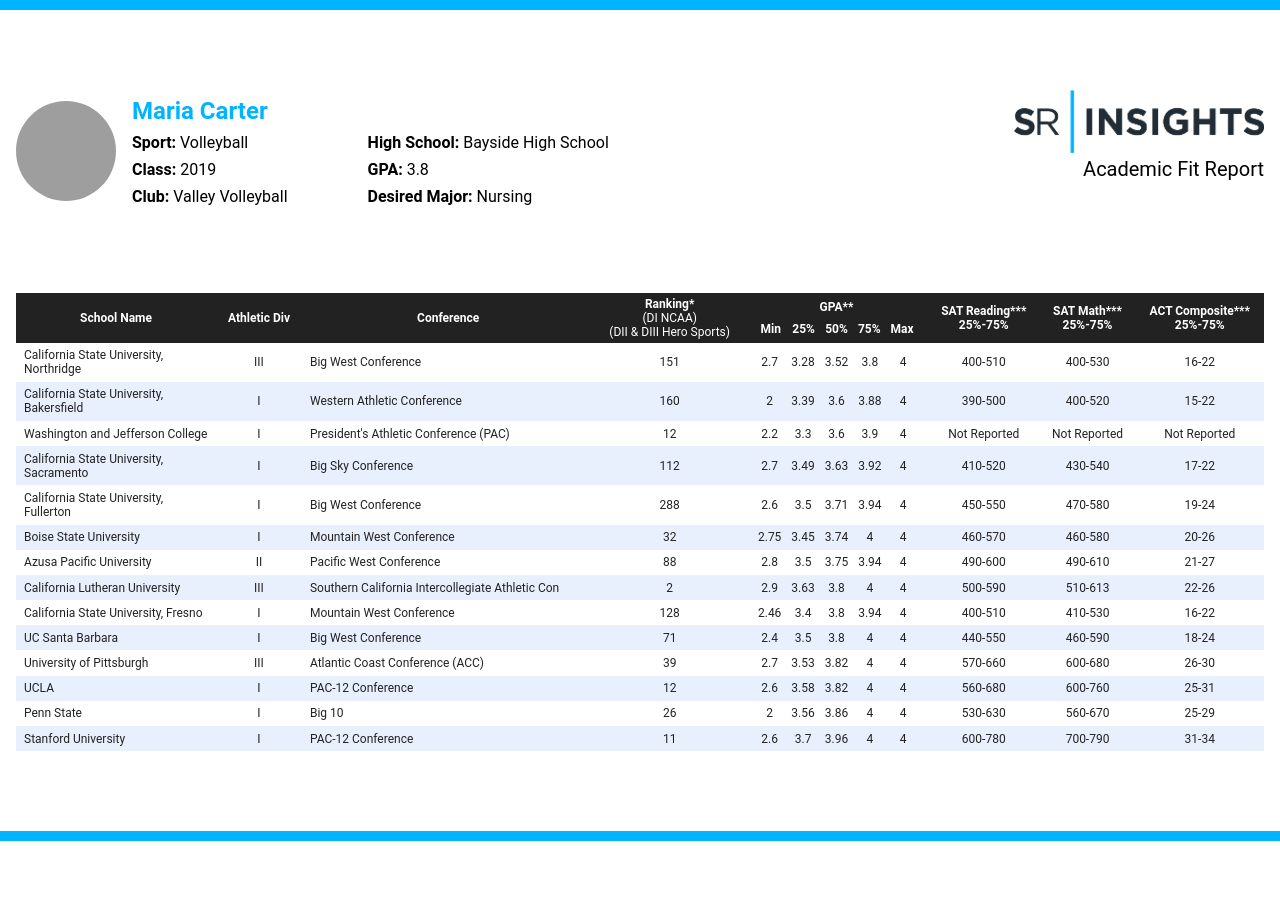
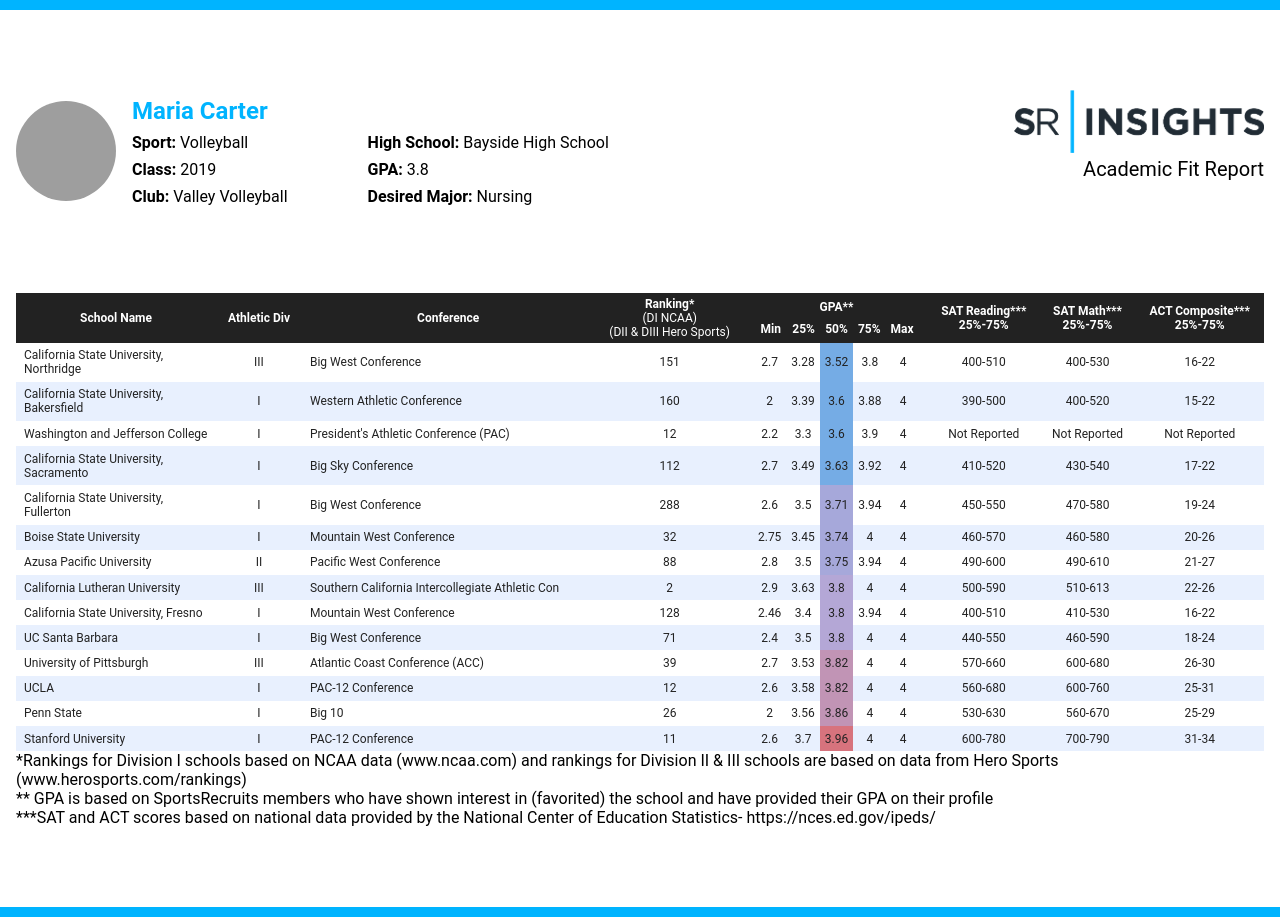
Before and after one commit to mezawebdev/sportsrecruits-code-challenge, a Vue app: page / in a window 1280 px wide. Before the commit the page ends 841 px from the top, so only its background shows below. Built offline with nearby package versions, Linux system fonts and the light colour scheme; grey boxes are pictures that could not be loaded.

Commit message:
introduce color coding feature for gpa cell

```diff
--- /dev/null
+++ b/src/components/atoms/TableGPAColorCell.vue
@@ -0,0 +1,20 @@
+<script setup lang="ts">
+import { computed } from "vue";
+
+const props = defineProps<{ athleteGPA: number; schoolAverage: number }>();
+const gpaDiff = parseFloat((props.athleteGPA - props.schoolAverage).toFixed(2));
+const color = computed(() => {
+  if (gpaDiff === 0) return "#b4a7d6";
+  if (gpaDiff >= 0.1 && gpaDiff > 0) return "#75ace5";
+  if (gpaDiff < 0.1 && gpaDiff > 0) return "#a6a8da";
+  if (gpaDiff >= -0.1 && gpaDiff < 0) return "#c194b5";
+  if (gpaDiff < -0.1 && gpaDiff < 0) return "#d7737d";
+  return "#222222";
+});
+</script>
+
+<template>
+  <span :style="{ backgroundColor: color }" class="DataRow__GPA50">{{
+    schoolAverage
+  }}</span>
+</template>
--- a/src/components/atoms/TableRow.vue
+++ b/src/components/atoms/TableRow.vue
@@ -1,6 +1,7 @@
 <script setup lang="ts">
+import TableGAPColorCell from "@/components/atoms/TableGPAColorCell.vue";
 import type { Report } from "@/interfaces";
-defineProps<{ report: Report }>();
+defineProps<{ report: Report; athleteGPA: number }>();
 </script>
 
 <template>
@@ -13,7 +14,10 @@
       <div>
         <span>{{ report.gpa.min }}</span>
         <span>{{ report.gpa["25%"] }}</span>
-        <span class="DataRow__GPA50">{{ report.gpa["50%"] }}</span>
+        <TableGAPColorCell
+          :schoolAverage="report.gpa['50%']"
+          :athleteGPA="athleteGPA"
+        />
         <span>{{ report.gpa["75%"] }}</span>
         <span>{{ report.gpa.max }}</span>
       </div>
--- a/src/components/molecules/ReportTable.vue
+++ b/src/components/molecules/ReportTable.vue
@@ -3,14 +3,18 @@
 import TableRow from "@/components/atoms/TableRow.vue";
 import TableHeader from "@/components/atoms/TableHeader.vue";
 
-defineProps<{ reports: Report[] }>();
+defineProps<{ reports: Report[]; athleteGPA: number }>();
 </script>
 
 <template>
   <div class="ReportTable">
     <table>
       <TableHeader />
-      <TableRow v-for="report in reports" :report="report" />
+      <TableRow
+        v-for="report in reports"
+        :report="report"
+        :athleteGPA="athleteGPA"
+      />
     </table>
   </div>
 </template>
--- a/src/components/templates/AcademicFitReport.vue
+++ b/src/components/templates/AcademicFitReport.vue
@@ -24,7 +24,22 @@
         :major="athlete.major"
       />
     </div>
-    <ReportTable :reports="athlete.report" />
+    <ReportTable :reports="athlete.report" :athleteGPA="athlete.gpa" />
+    <div class="AcademicFitReport__Footer">
+      <p>
+        *Rankings for Division I schools based on NCAA data (www.ncaa.com) and
+        rankings for Division II & III schools are based on data from Hero
+        Sports (www.herosports.com/rankings)
+      </p>
+      <p>
+        ** GPA is based on SportsRecruits members who have shown interest in
+        (favorited) the school and have provided their GPA on their profile
+      </p>
+      <p>
+        ***SAT and ACT scores based on national data provided by the National
+        Center of Education Statistics- https://nces.ed.gov/ipeds/
+      </p>
+    </div>
   </div>
 </template>
 
```
